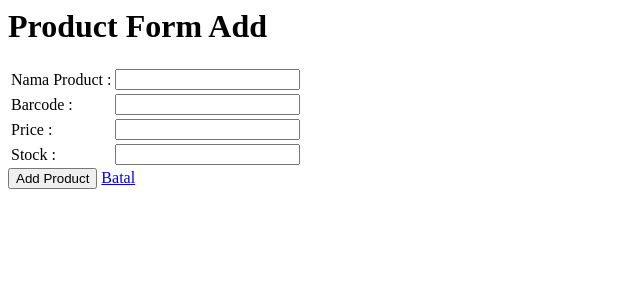
After one commit to nurramdandoni/hashmicro-test, a Django app: page /products/add in a window 1280 px wide. The commit adds this page. Shown: the top 300 px of the page, without its empty margins (0-640 px from the left). Run offline with Django 5.2, Linux system fonts and the light colour scheme.

Commit message:
add product form

```diff
--- /dev/null
+++ b/product/templates/product/product_form.html
@@ -0,0 +1,26 @@
+<h1>Product Form Add</h1>
+<!-- <a href="{% url 'product_add' %}">Create Product</a> -->
+
+<form action="{% url 'product_create' %}" method="POST">
+    {% csrf_token %}
+    <table>
+        <tr>
+            <td><span>Nama Product : </span></td>
+            <td><input type="text" name="name"></td>
+        </tr>
+        <tr>
+            <td><span>Barcode : </span></td>
+            <td><input type="text" name="barcode"></td>
+        </tr>
+        <tr>
+            <td><span>Price : </span></td>
+            <td><input type="text" name="price"></td>
+        </tr>
+        <tr>
+            <td><span>Stock : </span></td>
+            <td><input type="text" name="stock"></td>
+        </tr>
+    </table>
+    <input type="submit" value="Add Product">
+    <a href="{% url 'product_list' %}">Batal</a>
+</form>
--- a/product/templates/product/product_list.html
+++ b/product/templates/product/product_list.html
@@ -1,5 +1,5 @@
 <h1>Product List</h1>
-<a href="{% url 'product_create' %}">Create Product</a>
+<a href="{% url 'product_add' %}">Add New Product</a>
 <ul>
     {% for product in products %}
         <li>{{ product.name }} - {{ product.price }}</li>
--- a/product/urls.py
+++ b/product/urls.py
@@ -1,7 +1,8 @@
 from django.urls import path
-from .views import product_list, product_create
+from .views import product_list,product_add, product_create
 
 urlpatterns = [
     path('products/', product_list, name='product_list'),
+    path('products/add', product_add, name='product_add'),
     path('products/create/', product_create, name='product_create'),
 ]
--- a/product/views.py
+++ b/product/views.py
@@ -5,6 +5,9 @@ from django.contrib import messages
 def product_list(request):
     products = Product.objects.all()
     return render(request, 'product/product_list.html', {'products': products})
+
+def product_add(request):
+    return render(request, 'product/product_form.html')
 
 def product_create(request):
     if request.method == 'POST':
```
Also changed, not shown: db.sqlite3.
